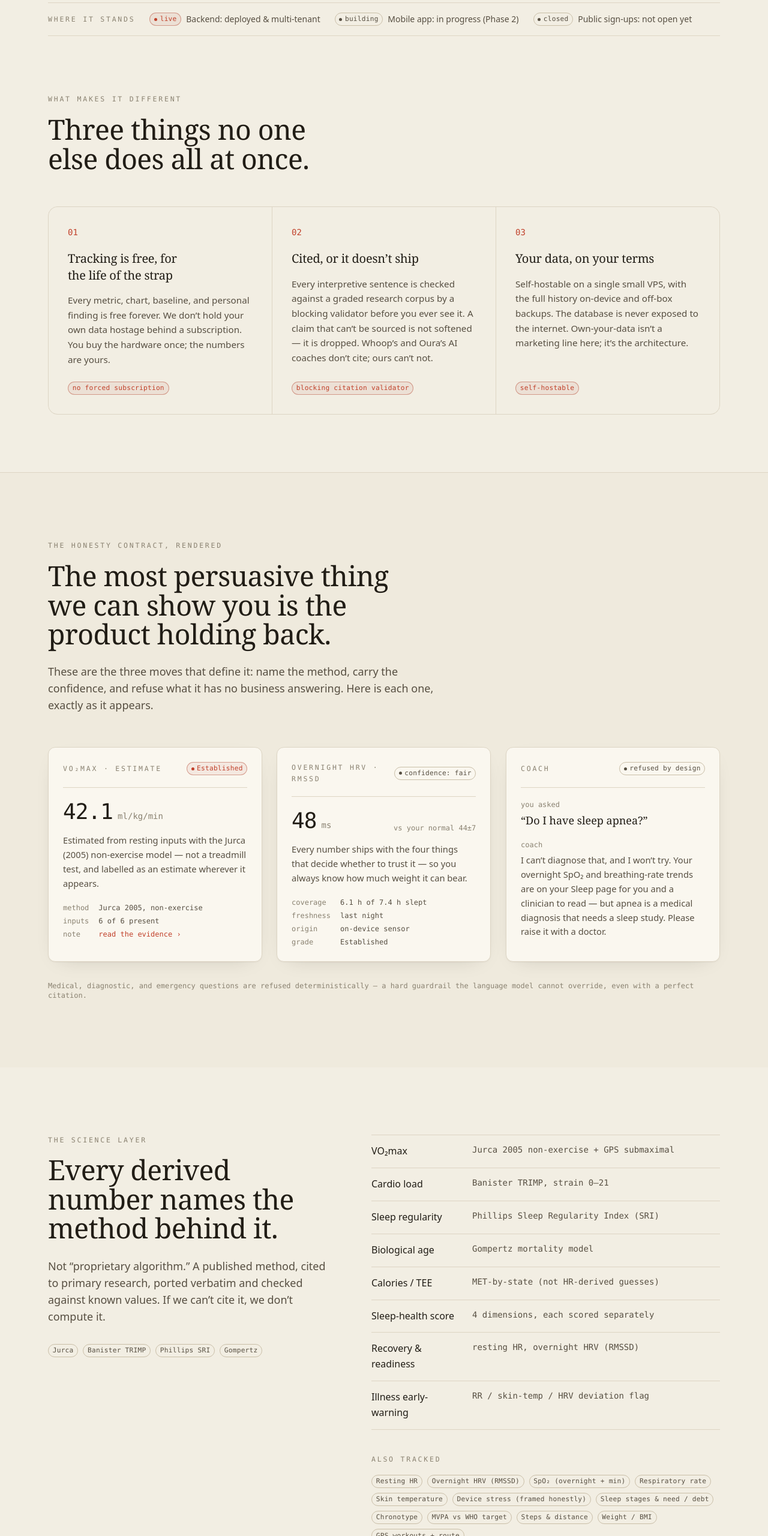
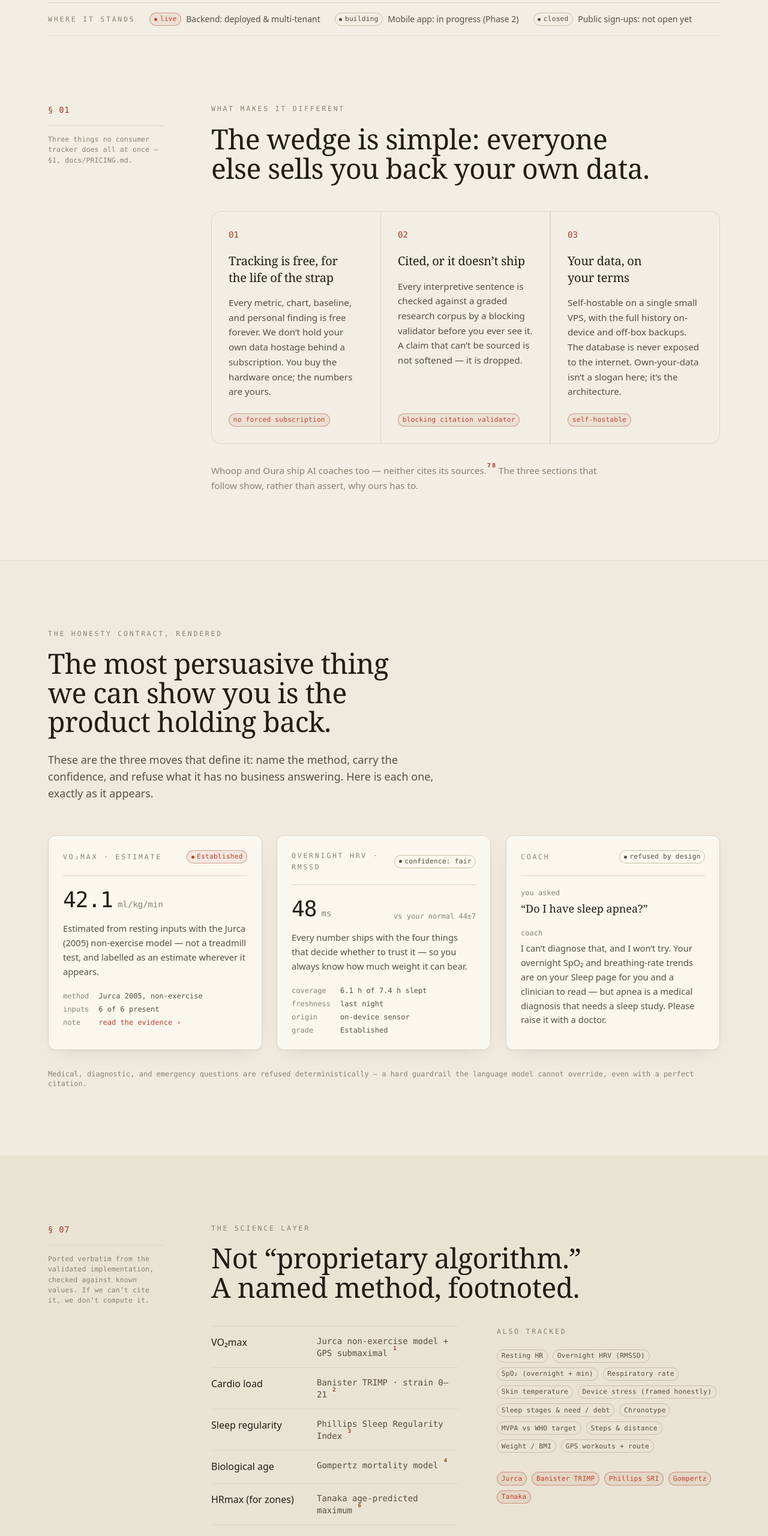
Before and after one commit to Anshuman115/healthee, an Astro site in the folder apps/landing/: page / in a window 1280 px wide. Shown: the part 930-3490 px from the top of the page at 60% size. Built offline with nearby package versions, Linux system fonts and the light colour scheme; Astro itself is replaced by a stand-in of ours.

Commit message:
feat(landing): evolve the argument, science and personal-science sections
Differentiators, the named-method science layer (Jurca/Banister/Phillips/
Gompertz/Tanaka, each footnoted), and FDR-controlled personal findings with
the caffeine-cutoff example — recomposed through the margin-rail Section and
the footnote motif. Honesty caveats stated inward (unvalidated readiness
decay; no validated single sleep score).

```diff
--- a/apps/landing/src/components/Differentiators.astro
+++ b/apps/landing/src/components/Differentiators.astro
@@ -1,45 +1,45 @@
 ---
-// The three differentiators, verbatim in spirit from PRICING.md §1 (end of section):
+import Section from './Section.astro';
+// The three differentiators, in spirit from PRICING.md §1 (end of section):
 // free hardware-life tracking · cited-or-it-doesn't-ship · own-your-data / self-hostable.
 const points = [
   {
     n: '01',
     title: 'Tracking is free, for the life of the strap',
-    body:
-      'Every metric, chart, baseline, and personal finding is free forever. We don’t hold your own data hostage behind a subscription. You buy the hardware once; the numbers are yours.',
+    body: 'Every metric, chart, baseline, and personal finding is free forever. We don’t hold your own data hostage behind a subscription. You buy the hardware once; the numbers are yours.',
     tag: 'no forced subscription',
   },
   {
     n: '02',
     title: 'Cited, or it doesn’t ship',
-    body:
-      'Every interpretive sentence is checked against a graded research corpus by a blocking validator before you ever see it. A claim that can’t be sourced is not softened — it is dropped. Whoop’s and Oura’s AI coaches don’t cite; ours can’t not.',
+    body: 'Every interpretive sentence is checked against a graded research corpus by a blocking validator before you ever see it. A claim that can’t be sourced is not softened — it is dropped.',
     tag: 'blocking citation validator',
   },
   {
     n: '03',
     title: 'Your data, on your terms',
-    body:
-      'Self-hostable on a single small VPS, with the full history on-device and off-box backups. The database is never exposed to the internet. Own-your-data isn’t a marketing line here; it’s the architecture.',
+    body: 'Self-hostable on a single small VPS, with the full history on-device and off-box backups. The database is never exposed to the internet. Own-your-data isn’t a slogan here; it’s the architecture.',
     tag: 'self-hostable',
   },
 ];
 ---
 
-<section class="py-20 md:py-24">
-  <div class="shell">
-    <div class="max-w-2xl">
+<Section
+  n="01"
+  id="different"
+  labelledby="different-h"
+  note="Three things no consumer tracker does all at once — §1, docs/PRICING.md."
+>
   <p class="eyebrow rise">What makes it different</p>
-      <h2 class="rise mt-4 text-[clamp(1.9rem,4vw,2.9rem)]">
-        Three things no one else does all at once.
+  <h2 id="different-h" class="rise mt-4 text-[clamp(1.9rem,4vw,2.9rem)]">
+    The wedge is simple: everyone else sells you back your own data.
   </h2>
-    </div>
 
-    <ol class="mt-14 grid gap-px overflow-hidden rounded-2xl border border-line bg-line md:grid-cols-3">
+  <ol class="mt-12 grid gap-px overflow-hidden rounded-2xl border border-line bg-line md:grid-cols-3">
     {
       points.map((p) => (
-          <li class="rise flex flex-col bg-paper p-7 md:p-8">
-            <span class="mono text-sm text-accent-soft">{p.n}</span>
+        <li class="rise flex flex-col bg-paper p-7">
+          <span class="mono text-sm text-accent">{p.n}</span>
           <h3 class="mt-5 font-serif text-xl leading-snug">{p.title}</h3>
           <p class="mt-4 grow text-[0.95rem] leading-relaxed text-ink-soft">{p.body}</p>
           <span class="chip chip-accent mt-6 self-start">{p.tag}</span>
@@ -47,5 +47,11 @@ const points = [
       ))
     }
   </ol>
-  </div>
-</section>
+
+  <p class="rise mt-8 max-w-2xl text-[0.95rem] leading-relaxed text-ink-faint">
+    Whoop and Oura ship AI coaches too&nbsp;&mdash;&nbsp;neither cites its sources.<sup class="ref"
+      ><a href="#ref-7" aria-label="reference 7">7</a></sup
+    ><sup class="ref"><a href="#ref-8" aria-label="reference 8">8</a></sup> The three sections that
+    follow show, rather than assert, why ours has to.
+  </p>
+</Section>
--- a/apps/landing/src/components/ScienceLayer.astro
+++ b/apps/landing/src/components/ScienceLayer.astro
@@ -1,71 +1,79 @@
 ---
+import Section from './Section.astro';
 // The science layer — metrics from PRICING.md §1, each derived number naming the
-// published method behind it. Named methods signal rigor better than adjectives.
+// published method and footnoting it. Named methods signal rigor better than
+// adjectives. Honesty caveats (unvalidated readiness decay; no validated single
+// sleep score) are stated as the docs require (COACH_PROMPT.md, INTELLIGENCE.md).
 const methods = [
-  { metric: 'VO₂max', method: 'Jurca 2005 non-exercise + GPS submaximal' },
-  { metric: 'Cardio load', method: 'Banister TRIMP, strain 0–21' },
-  { metric: 'Sleep regularity', method: 'Phillips Sleep Regularity Index (SRI)' },
-  { metric: 'Biological age', method: 'Gompertz mortality model' },
-  { metric: 'Calories / TEE', method: 'MET-by-state (not HR-derived guesses)' },
-  { metric: 'Sleep-health score', method: '4 dimensions, each scored separately' },
-  { metric: 'Recovery & readiness', method: 'resting HR, overnight HRV (RMSSD)' },
-  { metric: 'Illness early-warning', method: 'RR / skin-temp / HRV deviation flag' },
+  { metric: 'VO₂max', method: 'Jurca non-exercise model + GPS submaximal', ref: '1' },
+  { metric: 'Cardio load', method: 'Banister TRIMP · strain 0–21', ref: '2' },
+  { metric: 'Sleep regularity', method: 'Phillips Sleep Regularity Index', ref: '3' },
+  { metric: 'Biological age', method: 'Gompertz mortality model', ref: '4' },
+  { metric: 'HRmax (for zones)', method: 'Tanaka age-predicted maximum', ref: '6' },
+  { metric: 'Calories / TEE', method: 'MET-by-state — never HR-derived guesses', ref: null },
+  { metric: 'Sleep-health score', method: '4 dimensions scored separately', ref: null },
+  { metric: 'Illness early-warning', method: 'RR / skin-temp / HRV deviation flag', ref: null },
 ];
 
 const vitals = [
-  'Resting HR',
-  'Overnight HRV (RMSSD)',
-  'SpO₂ (overnight + min)',
-  'Respiratory rate',
-  'Skin temperature',
-  'Device stress (framed honestly)',
-  'Sleep stages & need / debt',
-  'Chronotype',
-  'MVPA vs WHO target',
-  'Steps & distance',
-  'Weight / BMI',
-  'GPS workouts + route',
+  'Resting HR', 'Overnight HRV (RMSSD)', 'SpO₂ (overnight + min)', 'Respiratory rate',
+  'Skin temperature', 'Device stress (framed honestly)', 'Sleep stages & need / debt',
+  'Chronotype', 'MVPA vs WHO target', 'Steps & distance', 'Weight / BMI', 'GPS workouts + route',
 ];
 ---
 
-<section id="science" class="scroll-mt-20 py-20 md:py-28">
-  <div class="shell">
-    <div class="grid gap-12 lg:grid-cols-[0.9fr_1.1fr] lg:gap-16">
-      <div class="lg:sticky lg:top-24 lg:self-start">
+<Section
+  n="07"
+  id="science"
+  tone="sunk"
+  labelledby="science-h"
+  note="Ported verbatim from the validated implementation, checked against known values. If we can’t cite it, we don’t compute it."
+>
   <p class="eyebrow rise">The science layer</p>
-        <h2 class="rise mt-4 text-[clamp(1.9rem,4vw,2.9rem)]">
-          Every derived number names the method behind it.
+  <h2 id="science-h" class="rise mt-4 max-w-2xl text-[clamp(1.9rem,4vw,2.9rem)]">
+    Not &ldquo;proprietary algorithm.&rdquo; A named method, footnoted.
   </h2>
-        <p class="rise mt-6 text-lg text-ink-soft">
-          Not &ldquo;proprietary algorithm.&rdquo; A published method, cited to primary research,
-          ported verbatim and checked against known values. If we can&rsquo;t cite it, we
-          don&rsquo;t compute it.
-        </p>
-        <div class="rise mt-8 flex flex-wrap gap-2">
-          <span class="chip">Jurca</span>
-          <span class="chip">Banister TRIMP</span>
-          <span class="chip">Phillips SRI</span>
-          <span class="chip">Gompertz</span>
-        </div>
-      </div>
 
+  <div class="mt-10 grid gap-12 lg:grid-cols-[1.05fr_0.95fr] lg:gap-16">
     <div class="rise">
-        <dl class="divide-y divide-line border-y border-line">
+      <dl class="border-y border-line">
         {
           methods.map((m) => (
-              <div class="grid grid-cols-1 gap-1 py-4 sm:grid-cols-[9.5rem_1fr] sm:gap-4 sm:py-3.5">
+            <div class="grid grid-cols-1 gap-1 border-t border-line py-3.5 first:border-t-0 sm:grid-cols-[10rem_1fr] sm:gap-4">
               <dt class="font-medium">{m.metric}</dt>
-                <dd class="mono text-sm text-ink-soft">{m.method}</dd>
+              <dd class="mono text-sm text-ink-soft">
+                {m.method}
+                {m.ref && (
+                  <sup class="ref">
+                    <a href={`#ref-${m.ref}`} aria-label={`reference ${m.ref}`}>{m.ref}</a>
+                  </sup>
+                )}
+              </dd>
             </div>
           ))
         }
       </dl>
 
-        <p class="eyebrow mt-10">Also tracked</p>
-        <ul class="mt-4 flex flex-wrap gap-2">
+      <p class="mt-6 text-[0.9rem] leading-relaxed text-ink-faint">
+        Where a number is <em>ours</em>, we say so: intraday readiness decay is a transparent
+        heuristic, and no single &ldquo;sleep score&rdquo; is clinically validated
+        <span class="cite">[no_validated_sleep_score]</span>. The honesty contract points inward too.
+      </p>
+    </div>
+
+    <div class="rise">
+      <p class="eyebrow">Also tracked</p>
+      <ul class="mt-5 flex flex-wrap gap-2">
         {vitals.map((v) => <li class="chip">{v}</li>)}
       </ul>
+
+      <div class="mt-8 flex flex-wrap gap-2">
+        <span class="chip chip-accent">Jurca</span>
+        <span class="chip chip-accent">Banister TRIMP</span>
+        <span class="chip chip-accent">Phillips SRI</span>
+        <span class="chip chip-accent">Gompertz</span>
+        <span class="chip chip-accent">Tanaka</span>
       </div>
     </div>
   </div>
-</section>
+</Section>
```
Also changed, not shown: apps/landing/src/components/PersonalScience.astro (+34 -22 lines). Lines whose indentation alone changed are shown as unchanged.
